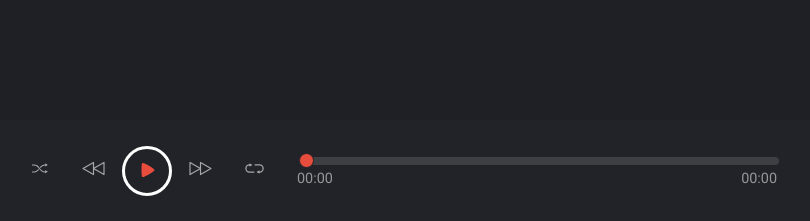
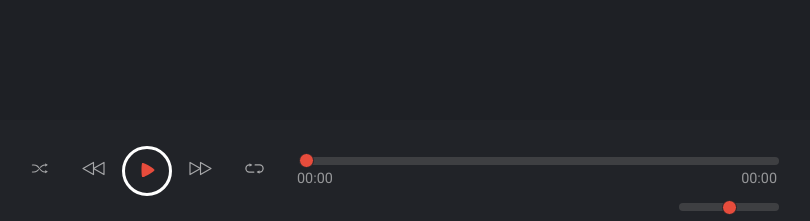
Before and after one commit to Doc-debug/webprog, a PHP site: page /player.html in a window 1280 px wide. Shown: the part 579-800 px from the top of the page, without its empty margins (253-1063 px from the left). Run offline with PHP 8.4, Linux system fonts and the light colour scheme.

Commit message:
init volume

```diff
--- a/CSS/player.css
+++ b/CSS/player.css
@@ -61,6 +61,12 @@ Styling            - individual content styling
 }
 #progress-bar-container .time.right {
     right: 0;
+}
+
+#volume-container {
+    position: relative;
+    float: right;
+    width: 100px;
 }
 
 #control .buttons {
--- a/player.html
+++ b/player.html
@@ -20,7 +20,7 @@
         </div>
         <div id="control">
             <div id="progress-bar-container">
-                <input type="range" min="1" max="100" value="0" class="slider" id="songSlider">
+                <input type="range" min="0" max="100" value="0" class="slider no-select" id="songSlider">
                 <p class="time left no-select">00:00</p>
                 <p class="time right no-select">00:00</p>
             </div>
@@ -40,6 +40,9 @@
                 <button id="loop-control" class="ctrl-btn extra">
                     <img src="img/ctrl/loop.svg">
                 </button>
+            </div>
+            <div id="volume-container">
+                <input type="range" min="0" max="100" value="50" class="slider no-select" id="volume-control">
             </div>
         </div>
     </div>
```
